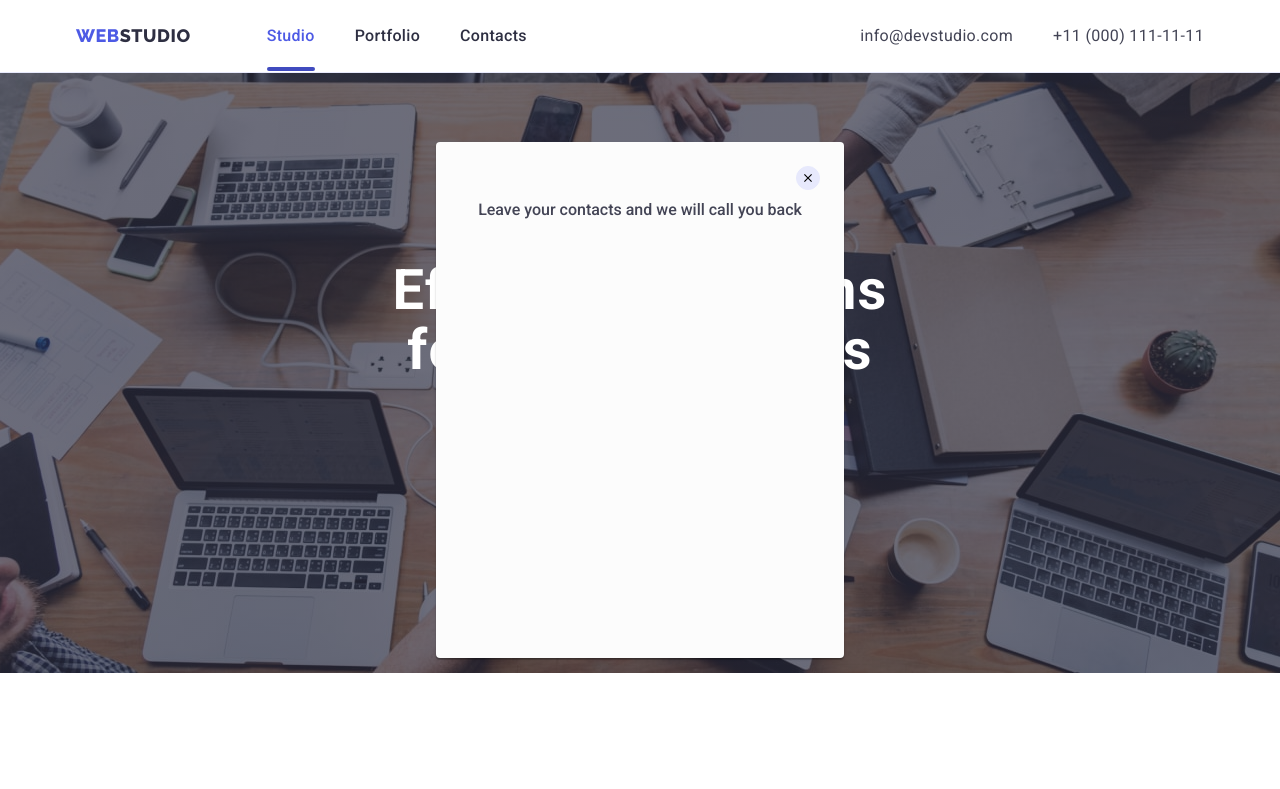
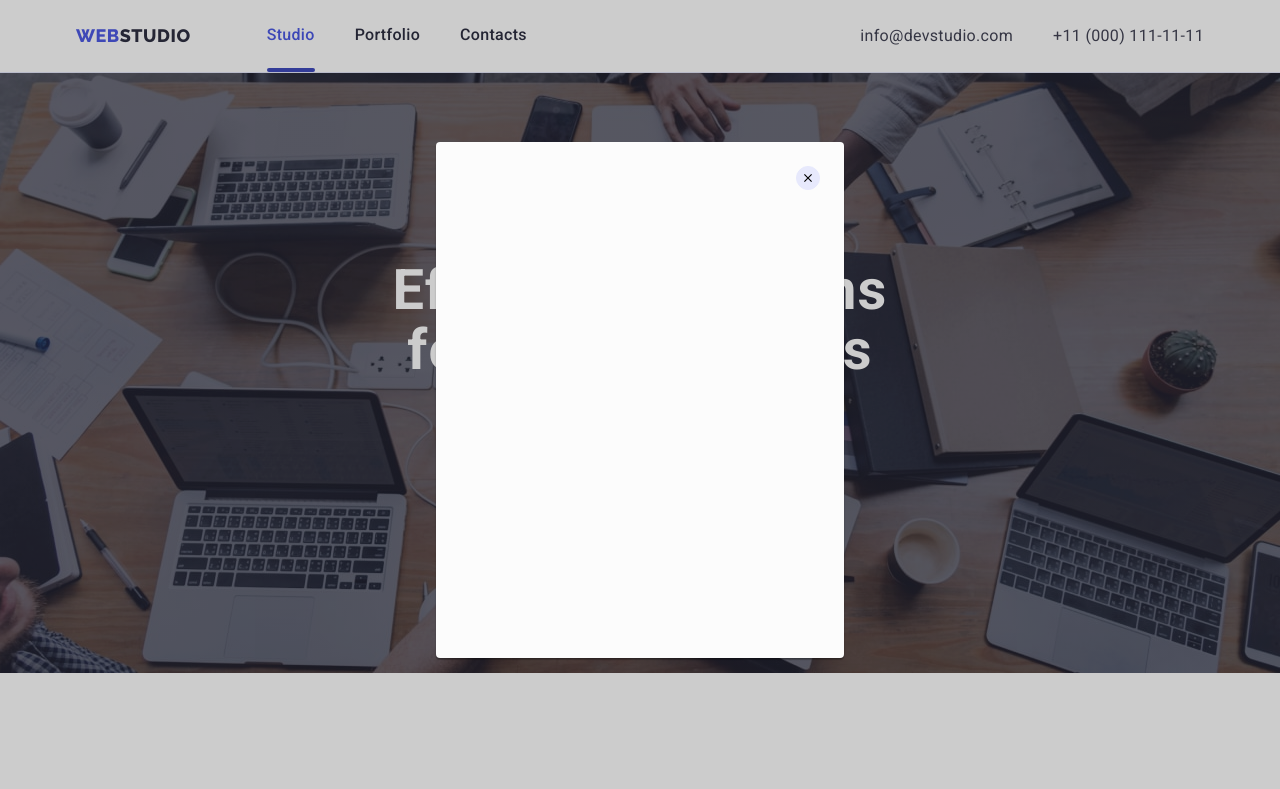
Before and after one commit to VladimirKartsev/goit-markup-hw-06, a plain HTML site: page index.html in a window 1280 px wide. Both pictures are taken after a click on the button "Order Service". Shown: the top 789 px of the page. Drawn offline with nearby package versions, Linux system fonts and the light colour scheme.

Commit message:
23/02/23-16-20

```diff
--- a/css/styles.css
+++ b/css/styles.css
@@ -13,7 +13,7 @@
   --color_white: #ffffff;
   --font_primary: 'Roboto';
   --font_secondary: 'Raleway';
-  --hover-transition: 250ms cubic-bezier(0.4, 0, 0.2, 1);
+  --hover-transition: 250ms cubic-bezier(0.4, 0, 0.2, 1) 250ms;
 }
 /*------------------------------ ЗКИДАННЯ --------------------- */
 
@@ -120,7 +120,7 @@ margin-right: 40px;
 .menu-list{
     display: inline-block;
     padding-top: 24px;
-    padding-bottom: 24px;
+    padding-bottom: 27px;
     font-weight: 500;
     line-height: 1.33;
     letter-spacing: 0.02em;
@@ -132,6 +132,7 @@ margin-right: 40px;
 .menu-list:hover,
 .menu-list:focus {
     color: var(--color_ocean);
+    transition: var(--hover-transition), color var(--hover-transition);
 }
 .current{
     color: var(--color_iris);
@@ -159,6 +160,7 @@ margin-right: 40px;
 .address-link-text:hover,
 .address-link-text:focus {
     color: var(--color_ocean);
+    transition: var(--hover-transition), color var(--hover-transition);
 }
 .menu-item {
     position: relative;
@@ -174,7 +176,8 @@ background-color: var(--color_ocean);
 border-radius: 2px;
 opacity: 0;
 bottom: 0;
-/* -----------------------MODAL WINDOW--------------- */
+transition: var(--hover-transition),background-color var(--hover-transition) ;
+
 }
 .current::after{
     opacity: 1;
@@ -191,10 +194,10 @@ bottom: 0;
     left: 0%;
     width: 100%;
     height: 100%;
-    /* background-color: rgba(0, 0, 0, 0.2); */
+    background-color: rgba(0, 0, 0, 0.2);
     z-index: 100;
     opacity: 1;
-    transition: visibility var(--hover-transition),opacity var(--hover-transition);
+    transition: visibility var(--hover-transition),opacity var(--hover-transition) background-color var(--hover-transition);
 }
 .modal{
     position: absolute;
@@ -210,7 +213,6 @@ bottom: 0;
     left: 50%;
     transform: translate(-50%, -50%);
     opacity: 1;
-    padding: 24px;
 }
 .modal-btn{
     position: absolute;
@@ -227,7 +229,6 @@ bottom: 0;
     fill: #000000;
     transition: background-color var(--hover-transition);
     fill: var(--hover-transition);
-
 }
 .modal-btn:hover,
 .modal-btn:focus{
@@ -235,15 +236,7 @@ bottom: 0;
     fill:#ffffff;
 }
 
-.modal-title{
-    width: 360px;
-    height: 24px;
-    font-weight: 500;
-    font-size: 16px;
-    line-height: 1.5;
-    text-align: center;
-    margin-top: 32px;
-}
+
 --- ------Main section------------------------------
 .hero {
     background-color: var(--color_navy-blue);
@@ -294,6 +287,7 @@ bottom: 0;
     font-family: inherit;
     font-size: 16px;
     padding: 16px 32px;
+    transition: var(--hover-transition);
 }
 
 .btn-hero:active,
@@ -304,7 +298,8 @@ bottom: 0;
     0px 3px 1px rgba(0, 0, 0, 0.1),
     0px 2px 1px rgba(0, 0, 0, 0.08),
     0px 2px 2px rgba(0, 0, 0, 0.12);
-    color: var(--color_white);
+    /* color: var(--color_white); */
+    transition: var(--hover-transition) background-color var(--hover-transition) box-shadow var(--hover-transition);
 }
 /* -------------------------------Features section-------------------- */
 .list-text {
@@ -451,6 +446,8 @@ bottom: 0;
 }
 .social-team-link:is(:hover, :focus){
     background-color: var(--color_ocean);
+    transition: var(--hover-transition), background-color var(--hover-transition);
+
 }
 
 /* ---------------------CUSTOMERS------------------------------*/
@@ -487,7 +484,7 @@ bottom: 0;
     align-items: center;
     justify-content: center;
     border-radius: 4px;
-    border: 1px solid #8E8F99;
+    border: 1px solid currentColor;
     color: #8E8F99;
 
 }
@@ -495,8 +492,8 @@ bottom: 0;
     fill: currentColor;
 }
 .social-customers-link:is(:hover, :focus) {
-    border-color: var(--color_ocean);
     color: var(--color_ocean);
+    transition: color var(--hover-transition);
 }
 /*--------------------------- FOOTER---------------------------------- */
 
@@ -565,6 +562,7 @@ bottom: 0;
 .social-link-footer:hover,
 .social-link-footer:focus{
     background-color:#31D0AA;
+    transition: background-color var(--hover-transition);
 
 }
 /*------------------------------ PORTFOLIO---------------------------- */
@@ -612,6 +610,7 @@ bottom: 0;
     0px 2px 2px rgba(0, 0, 0, 0.12);
     color: var(--color_white);
     border-color: transparent;
+    transition: background-color var(--hover-transition),box-shadow var(--hover-transition), color var(--hover-transition), border-color var(--hover-transition) ;
 }
 .portfolio-list{
    display: flex;
@@ -626,6 +625,8 @@ bottom: 0;
 
 .portfolio-link{
     display: block;
+    text-decoration: none;
+
 }
 .portfolio-title {
     font-weight: 500;
@@ -639,6 +640,7 @@ bottom: 0;
 .portfolio-title:hover,
 .portfolio-title:focus {
     color: var(--color_ocean);
+    transition: color var(--hover-transition);
 }
 
 .portfolio-text {
@@ -652,6 +654,7 @@ bottom: 0;
 .portfolio-text:hover,
 .portfolio-text:focus {
     color: var(--color_ocean);
+    transition: color var(--hover-transition);
 }
 
 .portfolio-link:hover,
@@ -660,9 +663,10 @@ bottom: 0;
     0px 1px 6px rgba(46, 47, 66, 0.08),
     0px 1px 1px rgba(46, 47, 66, 0.16),
     0px 2px 1px rgba(46, 47, 66, 0.08);
+    transition: box-shadow var(--hover-transition) ;
 }
 
-/* -------------------------OVERLEY----------- */
+
 .portfolio-item {
 
 }
@@ -691,5 +695,5 @@ overflow: hidden;
     opacity: 0.9;
     height: 100%;
     transform: translateY(100%);
-    transition: transform 250ms var(--hover-transition);
+    transition: transform var(--hover-transition);
 }
--- a/index.html
+++ b/index.html
@@ -370,7 +370,7 @@
           <svg class="modal-svg"  width="8" height="8">
             <use href="./images/sprite.svg#icon-Close-Modal"></use>
           </svg></button>
-          <p class="modal-title">Leave your contacts and we will call you back</p>
+          <!-- <p class="modal-title">Leave your contacts and we will call you back</p> -->
       </div>
     </div>
     <script src="./js/modal.js"></script>
```
Also changed, not shown: 1 other file.
